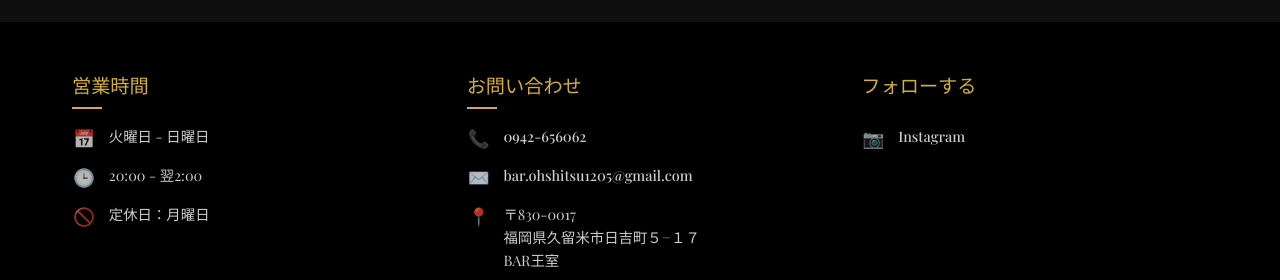
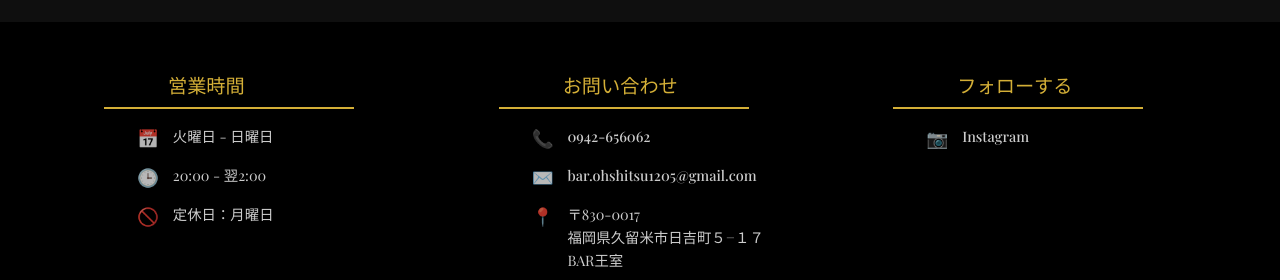
Before and after one commit to tora-spl/oushitsu, a React (Vite) app: page / in a window 1280 px wide. Shown: the part 3061-3341 px from the top of the page. Built offline with nearby package versions, Linux system fonts and the light colour scheme.

Commit message:
Improve footer styling and gallery animation

```diff
--- a/src/components/Footer.css
+++ b/src/components/Footer.css
@@ -29,7 +29,7 @@
   position: absolute;
   bottom: -8px;
   left: 0;
-  width: 30px;
+  width: 150px;
   height: 2px;
   background: #d4af37;
 }
@@ -63,6 +63,7 @@
   display: flex;
   align-items: center;
   justify-content: center;
+  margin-left: 4rem;
 }
 
 .footer-text {
@@ -165,6 +166,18 @@
   opacity: 1;
 }
 
+/* PC専用のスタイル */
+@media (min-width: 769px) {
+  .footer-section h4 {
+    padding-left: 6rem;
+  }
+
+  .footer-section h4::after {
+    left: 2rem;
+    width: 250px;
+  }
+}
+
 @media (max-width: 768px) {
   .footer {
     padding: 3rem 0 1.5rem;
@@ -186,7 +199,11 @@
   .footer-section h4::after {
     left: 50%;
     transform: translateX(-50%);
-    width: 240px;
+    width: 300px;
+  }
+
+  .footer-section h4.no-underline::after {
+    display: none;
   }
 
   .footer-list {
@@ -242,7 +259,11 @@
   .footer-section h4::after {
     left: 50%;
     transform: translateX(-50%);
-    width: 120px;
+    width: 200px;
+  }
+
+  .footer-section h4.no-underline::after {
+    display: none;
   }
 
   .footer-list {
--- a/src/components/Footer.tsx
+++ b/src/components/Footer.tsx
@@ -61,7 +61,7 @@ const Footer: React.FC = () => {
           </div>
 
           <div className="footer-section">
-            <h4 className="no-underline">フォローする</h4>
+            <h4>フォローする</h4>
             <ul className="footer-list" role="list">
               <li role="listitem">
                 <span className="footer-icon" aria-hidden="true">📷</span>
--- a/src/components/Gallery.tsx
+++ b/src/components/Gallery.tsx
@@ -89,13 +89,39 @@ const Gallery: React.FC = () => {
     }
   };
 
-  // アニメーション完了を検知
+  // ギャラリーセクションの表示を監視してアニメーションを再開
   useEffect(() => {
-    const timer = setTimeout(() => {
-      setAnimationStopped(true);
-    }, 10000); // 5回 × 2秒 = 10秒後に停止
+    const galleryElement = document.getElementById('gallery');
+    if (!galleryElement) return;
 
-    return () => clearTimeout(timer);
+    let timer: number;
+
+    const observer = new IntersectionObserver(
+      (entries) => {
+        entries.forEach((entry) => {
+          if (entry.isIntersecting) {
+            // ギャラリーが画面に表示されたらアニメーションを再開
+            setAnimationStopped(false);
+
+            // 既存のタイマーをクリア
+            if (timer) clearTimeout(timer);
+
+            // 10秒後にアニメーションを停止
+            timer = setTimeout(() => {
+              setAnimationStopped(true);
+            }, 10000);
+          }
+        });
+      },
+      { threshold: 0.3 } // 30%表示されたら発火
+    );
+
+    observer.observe(galleryElement);
+
+    return () => {
+      observer.disconnect();
+      if (timer) clearTimeout(timer);
+    };
   }, []);
 
   // スマホでの横スクロール対応
```
